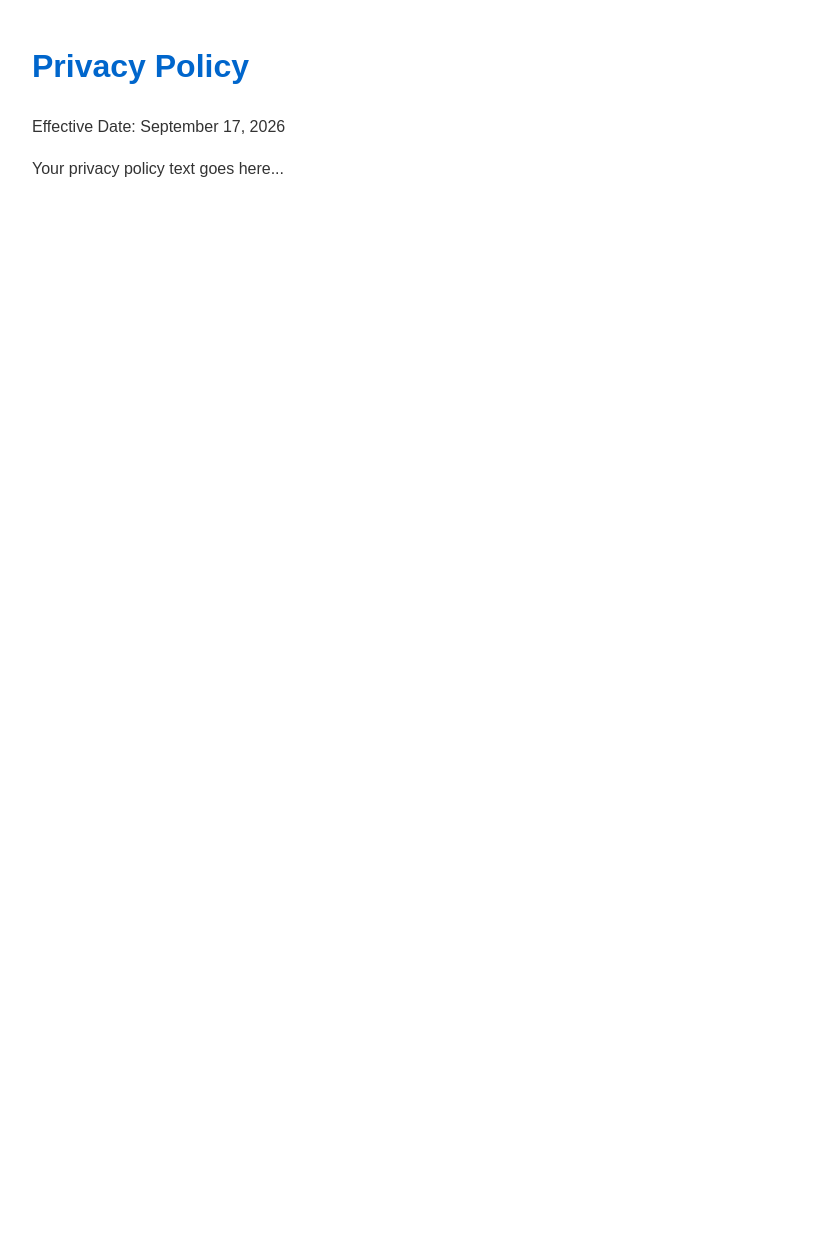
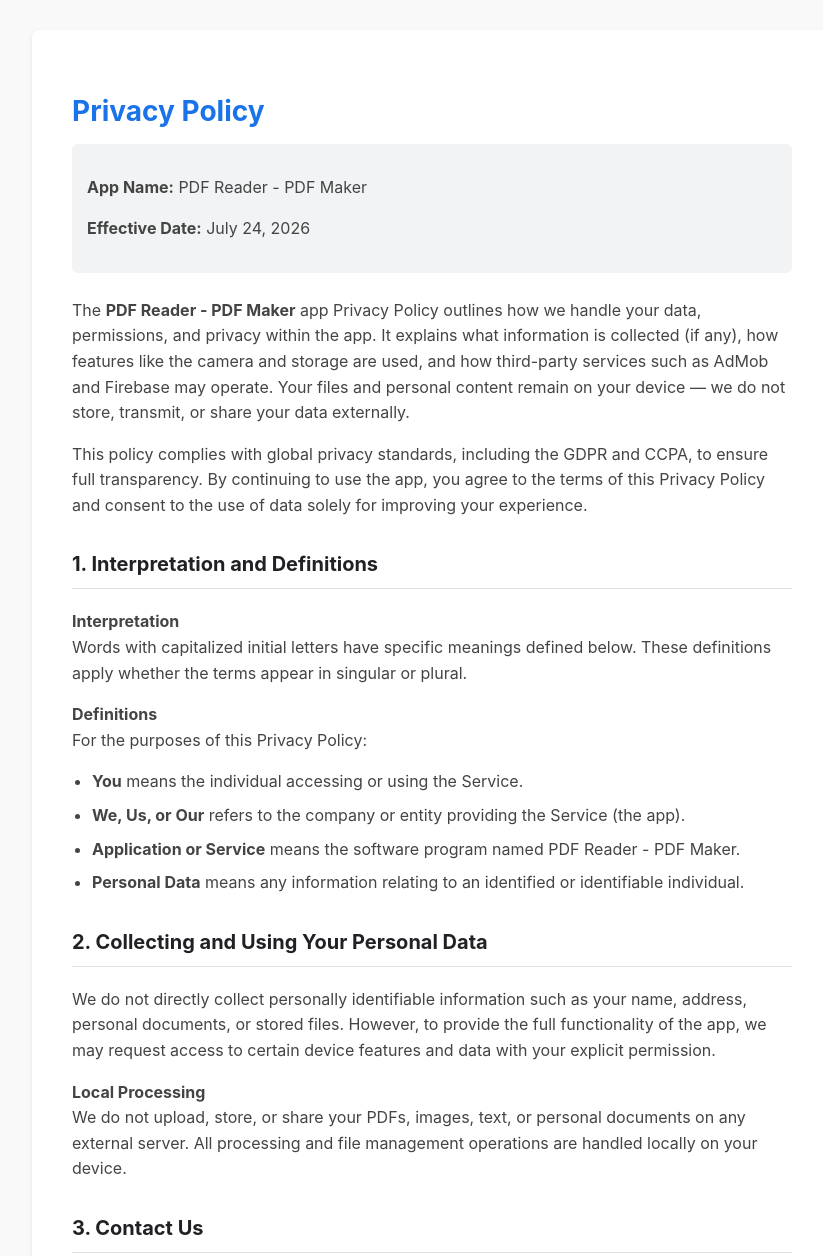
Before and after one commit to jscodium/privacy-policy-pdf-reader-pdf-maker, a plain HTML site: page index.html in a window 1280 px wide. Shown: the top 1256 px of the page, without its empty margins (208-1031 px from the left). Before the commit the page ends 800 px from the top, so only its background shows below. Drawn offline with Linux system fonts and the light colour scheme.

Commit message:
Update index.html

```diff
--- a/index.html
+++ b/index.html
@@ -1,17 +1,85 @@
 <!DOCTYPE html>
-<html>
+<html lang="en">
 <head>
     <meta charset="UTF-8">
     <meta name="viewport" content="width=device-width, initial-scale=1.0">
-    <title>Privacy Policy - PDF Reader</title>
+    <title>Privacy Policy - PDF Reader - PDF Maker</title>
     <style>
-        body { font-family: Arial, sans-serif; line-height: 1.6; padding: 20px; max-width: 800px; margin: auto; color: #333; }
-        h1 { color: #0066cc; }
+        body {
+            font-family: -apple-system, BlinkMacSystemFont, "Segoe UI", Roboto, Helvetica, Arial, sans-serif;
+            line-height: 1.6;
+            color: #333333;
+            max-width: 800px;
+            margin: 0 auto;
+            padding: 30px 20px;
+            background-color: #f9f9f9;
+        }
+        .container {
+            background: #ffffff;
+            padding: 40px;
+            border-radius: 8px;
+            box-shadow: 0 2px 4px rgba(0,0,0,0.1);
+        }
+        h1 {
+            color: #1a73e8;
+            font-size: 28px;
+            margin-bottom: 10px;
+        }
+        h3 {
+            color: #202124;
+            margin-top: 30px;
+            font-size: 20px;
+            border-bottom: 1px solid #e0e0e0;
+            padding-bottom: 8px;
+        }
+        p, li {
+            font-size: 16px;
+            color: #444444;
+        }
+        ul {
+            padding-left: 20px;
+        }
+        li {
+            margin-bottom: 8px;
+        }
+        .meta-info {
+            background: #f1f3f4;
+            padding: 15px;
+            border-radius: 6px;
+            margin-bottom: 25px;
+        }
     </style>
 </head>
 <body>
-    <h1>Privacy Policy</h1>
-    <p>Effective Date: September 17, 2026</p>
-    <p>Your privacy policy text goes here...</p>
+    <div class="container">
+        <h1>Privacy Policy</h1>
+
+        <div class="meta-info">
+            <p><strong>App Name:</strong> PDF Reader - PDF Maker</p>
+            <p><strong>Effective Date:</strong> July 24, 2026</p>
+        </div>
+
+        <p>The <strong>PDF Reader - PDF Maker</strong> app Privacy Policy outlines how we handle your data, permissions, and privacy within the app. It explains what information is collected (if any), how features like the camera and storage are used, and how third-party services such as AdMob and Firebase may operate. Your files and personal content remain on your device — we do not store, transmit, or share your data externally.</p>
+
+        <p>This policy complies with global privacy standards, including the GDPR and CCPA, to ensure full transparency. By continuing to use the app, you agree to the terms of this Privacy Policy and consent to the use of data solely for improving your experience.</p>
+
+        <h3>1. Interpretation and Definitions</h3>
+        <p><strong>Interpretation</strong><br>Words with capitalized initial letters have specific meanings defined below. These definitions apply whether the terms appear in singular or plural.</p>
+        <p><strong>Definitions</strong><br>For the purposes of this Privacy Policy:</p>
+        <ul>
+            <li><strong>You</strong> means the individual accessing or using the Service.</li>
+            <li><strong>We, Us, or Our</strong> refers to the company or entity providing the Service (the app).</li>
+            <li><strong>Application or Service</strong> means the software program named PDF Reader - PDF Maker.</li>
+            <li><strong>Personal Data</strong> means any information relating to an identified or identifiable individual.</li>
+        </ul>
+
+        <h3>2. Collecting and Using Your Personal Data</h3>
+        <p>We do not directly collect personally identifiable information such as your name, address, personal documents, or stored files. However, to provide the full functionality of the app, we may request access to certain device features and data with your explicit permission.</p>
+
+        <p><strong>Local Processing</strong><br>We do not upload, store, or share your PDFs, images, text, or personal documents on any external server. All processing and file management operations are handled locally on your device.</p>
+
+        <h3>3. Contact Us</h3>
+        <p>If you have any questions about this Privacy Policy, you can contact us through our developer email listed on the Google Play Store.</p>
+    </div>
 </body>
 </html>
```
